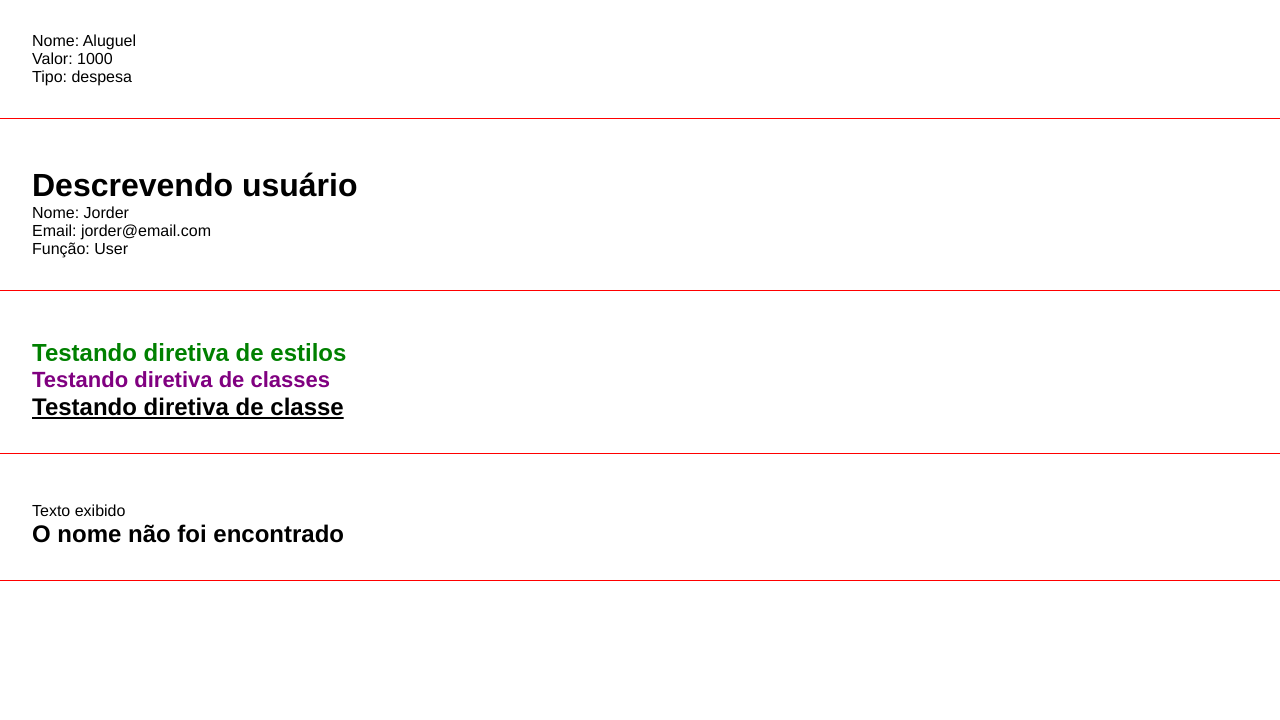
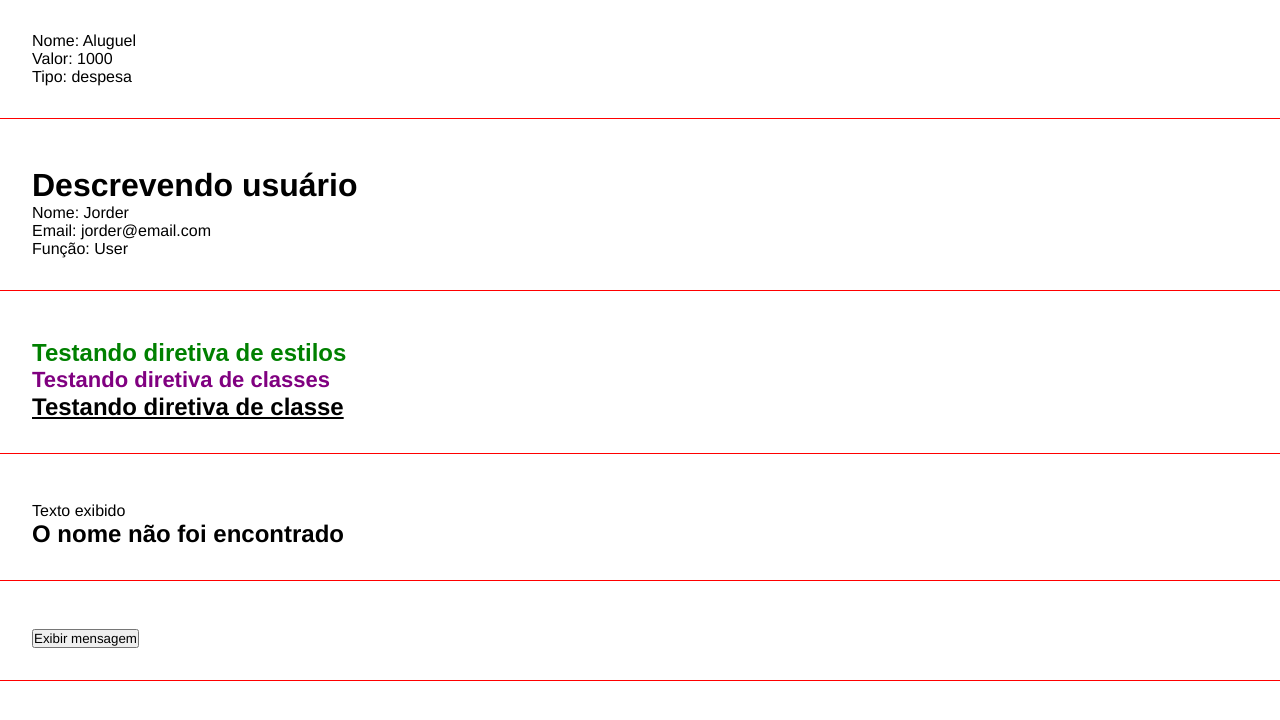
Before and after one commit to JorderGomes/estudo-angular, an Angular app in the folder estudo-angular/: page / in a window 1280 px wide. Shown: the top 720 px of the page. Built offline with nearby package versions, Linux system fonts and the light colour scheme.

Commit message:
using events

```diff
--- a/estudo-angular/src/app/app.component.html
+++ b/estudo-angular/src/app/app.component.html
@@ -2,3 +2,4 @@
 <app-card-grid [name]="userName" [userData]="userData"></app-card-grid>
 <app-directives></app-directives>
 <app-if-render></app-if-render>
+<app-events></app-events>
--- a/estudo-angular/src/app/app.module.ts
+++ b/estudo-angular/src/app/app.module.ts
@@ -7,6 +7,7 @@ import { CardComponent } from './components/card/card.component';
 import { CardGridComponent } from './components/card-grid/card-grid.component';
 import { DirectivesComponent } from './components/directives/directives.component';
 import { IfRenderComponent } from './components/if-render/if-render.component';
+import { EventsComponent } from './components/events/events.component';
 
 @NgModule({
   declarations: [
@@ -14,7 +15,8 @@ import { IfRenderComponent } from './components/if-render/if-render.component';
     CardComponent,
     CardGridComponent,
     DirectivesComponent,
-    IfRenderComponent
+    IfRenderComponent,
+    EventsComponent
   ],
   imports: [
     BrowserModule,
--- /dev/null
+++ b/estudo-angular/src/app/components/events/events.component.html
@@ -0,0 +1,4 @@
+<div class="aula">
+    <button id="toggleMessage" (click)="handleShowMessage()">Exibir mensagem</button>
+    <p *ngIf="show">Mensagem</p>
+</div>
--- /dev/null
+++ b/estudo-angular/src/app/components/events/events.component.ts
@@ -0,0 +1,14 @@
+import { Component } from '@angular/core';
+
+@Component({
+  selector: 'app-events',
+  templateUrl: './events.component.html',
+  styleUrl: './events.component.css'
+})
+export class EventsComponent {
+  show: boolean = false;
+
+  handleShowMessage(): void{
+    this.show  = !this.show;
+  }
+}
```
Also changed, not shown: estudo-angular/src/app/components/events/events.component.css (added), 1 other file (tests, documents, lock files or other folders).
